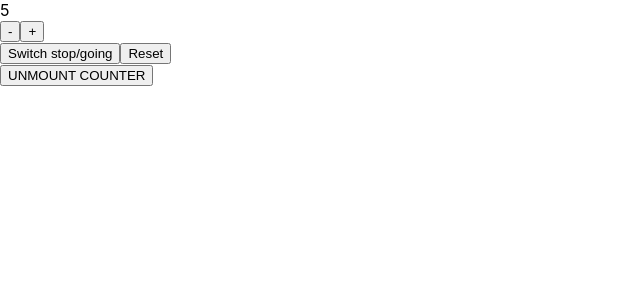
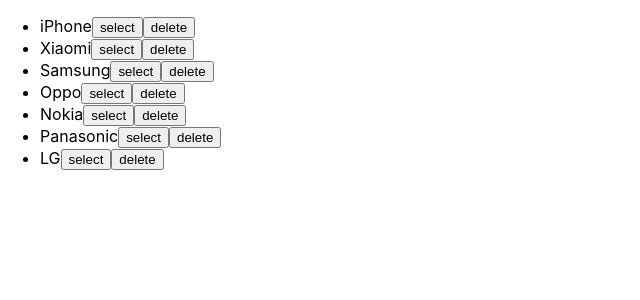
Before and after one commit to pecourses/react-app, a React (Create React App) app: page / in a window 1280 px wide. Shown: the top 300 px of the page, without its empty margins (0-640 px from the left). Built offline with nearby package versions, Linux system fonts and the light colour scheme.

Commit message:
add list example

```diff
--- a/src/App.js
+++ b/src/App.js
@@ -1,29 +1,10 @@
 import React, { Component } from 'react';
-import CounterDashboard from './components/CounterDashboard';
-import Greeting from './components/Greeting';
 import './App.css';
+import List from './components/List';
 
 class App extends Component {
-  constructor(props) {
-    super(props);
-    this.state = {
-      isShow: true,
-    };
-  }
-
-  clickHandler = () => {
-    this.setState({
-      isShow: !this.state.isShow,
-    });
-  };
-
   render() {
-    return (
-      <div>
-        {this.state.isShow && <CounterDashboard />}
-        <button onClick={this.clickHandler}>UNMOUNT COUNTER</button>
-      </div>
-    );
+    return <List />;
   }
 }
 
--- /dev/null
+++ b/src/components/List/ListItem/index.jsx
@@ -0,0 +1,37 @@
+import React, { Component } from 'react';
+
+class ListItem extends Component {
+  constructor(props) {
+    super(props);
+    this.state = {
+      isSelected: false,
+    };
+  }
+
+  handleDelete = () => {
+    this.props.filterItems(this.props.name);
+  };
+
+  handleSelect = () => {
+    this.setState({
+      isSelected: !this.state.isSelected,
+    });
+  };
+
+  render() {
+    const { name } = this.props;
+    const { isSelected } = this.state;
+    const styles = {
+      backgroundColor: isSelected ? 'red' : 'white',
+    };
+    return (
+      <li style={styles}>
+        {name}
+        <button onClick={this.handleSelect}>select</button>
+        <button onClick={this.handleDelete}>delete</button>
+      </li>
+    );
+  }
+}
+
+export default ListItem;
--- /dev/null
+++ b/src/components/List/index.jsx
@@ -0,0 +1,40 @@
+import React, { Component } from 'react';
+import ListItem from './ListItem';
+
+const db =[
+    {
+        id:1,
+        name: 'iphone',
+        price:10000
+    },{}
+]
+
+class List extends Component {
+  constructor(props) {
+    super(props);
+    this.state = {
+      list: ['iPhone', 'Xiaomi', 'Samsung', 'Oppo', 'Nokia', 'Panasonic', 'LG'],
+    };
+  }
+
+  filterItems = (filteredItem) => {
+    this.setState({
+      list: this.state.list.filter(
+        (currentItem) => currentItem !== filteredItem
+      ),
+    });
+  };
+
+  renderListItems = () => {
+    const { list } = this.state;
+    return list.map((item) => (
+      <ListItem key={item} filterItems={this.filterItems} name={item} />
+    ));
+  };
+
+  render() {
+    return <ul>{this.renderListItems()}</ul>;
+  }
+}
+
+export default List;
```
